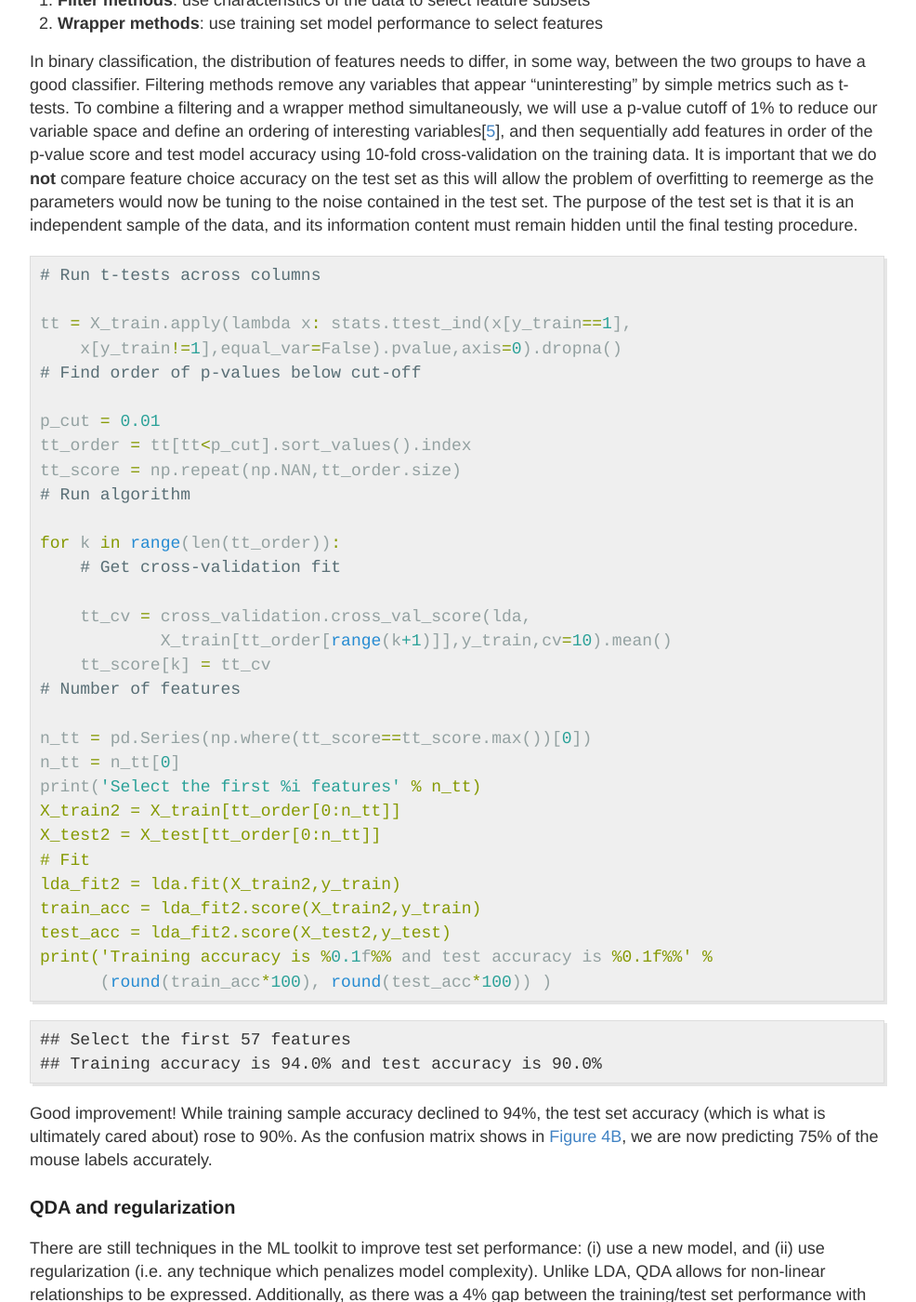
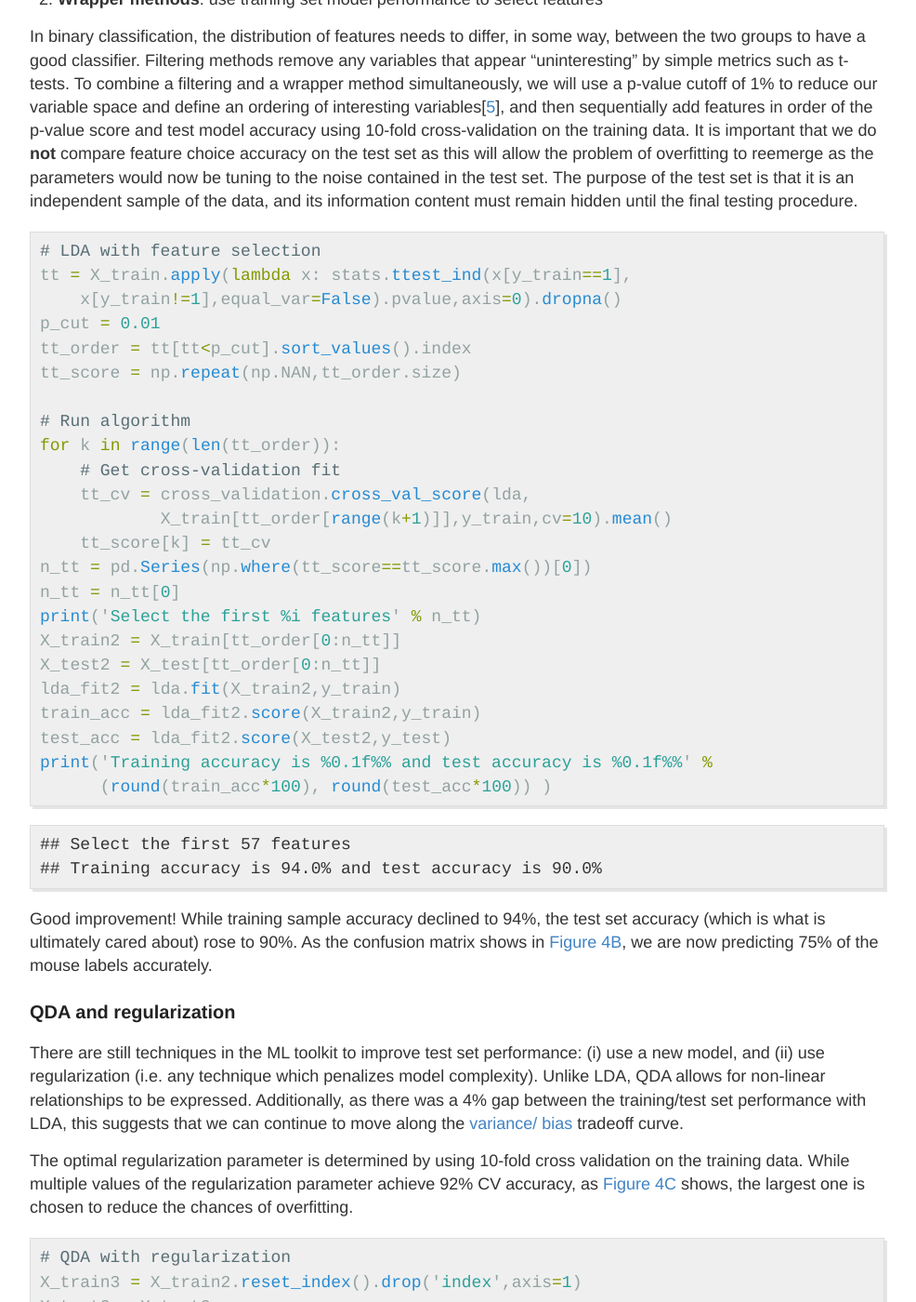
Before and after one commit to erikdrysdale/erikdrysdale.github.io, a Jekyll site: the page built from _posts/2017-01-03-mirna_classification.md, in a window 1280 px wide and 1400 px high, scrolled down 4631 px. Shown: the whole window at 93% size, without its empty margins (148-1134 px from the left). Built offline with Jekyll 4.4.1, drawn with Linux system fonts in a browser that asks for light colours; our own code applies the rules of GitHub Pages for plain Markdown files; formulas are drawn with MathJax 3; some of the changed text lies outside the part shown.

Commit message:
add new content

```diff
--- a/_posts/2017-01-03-mirna_classification.md
+++ b/_posts/2017-01-03-mirna_classification.md
@@ -20,7 +20,7 @@ In a recent Andrew Ng talk, [Applying Deep Learning](https://www.youtube.com/wat
 
 After reading [this ML project paper](http://cs229.stanford.edu/proj2013/RainesQuistGippetti-Machine_Learning_as_a_Tool_for_MicroRNA_Analysis.pdf), I downloaded the miRNA expression data for various tissues in humans and mice [here](http://www.microrna.org/microrna/getDownloads.do). The dataset contained 172 and 68 tissue samples for the two species, respectively, with 516 and 400 miRNA types for each. However, only 253 miRNAs were shared across the species so the dataset used in the modelling exercise was of this rank. The goal for the rest of this post is to use this dataset to develop a classification algorithm that will be able to successfully predict the species for a given sample. We begin by exploring the dataset, which has a numeric values for each miRNA type (miR-302a for example) in the columns, with a given row representing a sample from a specific tissue (liver for example).
 
-{% highlight r %}
+{% highlight python %}
 num_both
 {% endhighlight %}
 
@@ -57,9 +57,9 @@ In QDA, the covariance matrices are allowed to differ ($\Sigma_k$) between categ
 
 The `sklearn` module in Python is used throughout this post - the details of which can be found [here](http://scikit-learn.org/stable/). A naive LDA is used as a motivating example:
 
-{% highlight r %}
+{% highlight python %}
+# Vanilla LDA
 from sklearn.discriminant_analysis import LinearDiscriminantAnalysis
-# Vanilla LDA
 lda_fit = LinearDiscriminantAnalysis(solver='svd').fit(X_train,y_train)
 train_acc = lda_fit.score(X_train,y_train)
 test_acc = lda_fit.score(X_test,y_test)
@@ -80,27 +80,25 @@ The goals are now twofold: (i) improve the model accuracy beyond 75%, and (ii) i
 
 In binary classification, the distribution of features needs to differ, in some way, between the two groups to have a good classifier. Filtering methods remove any variables that appear "uninteresting" by simple metrics such as t-tests. To combine a filtering and a wrapper method simultaneously, we will use a p-value cutoff of 1% to reduce our variable space and define an ordering of interesting variables[[^5]], and then sequentially add features in order of the p-value score and test model accuracy using 10-fold cross-validation on the training data. It is important that we do **not** compare feature choice accuracy on the test set as this will allow the problem of overfitting to reemerge as the parameters would now be tuning to the noise contained in the test set.  The purpose of the test set is that it is an independent sample of the data, and its information content must remain hidden until the final testing procedure.
 
-{% highlight r %}
-# Run t-tests across columns
+{% highlight python %}
+# LDA with feature selection
 tt = X_train.apply(lambda x: stats.ttest_ind(x[y_train==1],
     x[y_train!=1],equal_var=False).pvalue,axis=0).dropna()
-# Find order of p-values below cut-off
 p_cut = 0.01
 tt_order = tt[tt<p_cut].sort_values().index
 tt_score = np.repeat(np.NAN,tt_order.size)
+
 # Run algorithm
 for k in range(len(tt_order)):
     # Get cross-validation fit
     tt_cv = cross_validation.cross_val_score(lda,
             X_train[tt_order[range(k+1)]],y_train,cv=10).mean()
     tt_score[k] = tt_cv
-# Number of features
 n_tt = pd.Series(np.where(tt_score==tt_score.max())[0])
 n_tt = n_tt[0]
 print('Select the first %i features' % n_tt)
 X_train2 = X_train[tt_order[0:n_tt]]
 X_test2 = X_test[tt_order[0:n_tt]]
-# Fit
 lda_fit2 = lda.fit(X_train2,y_train)
 train_acc = lda_fit2.score(X_train2,y_train)
 test_acc = lda_fit2.score(X_test2,y_test)
@@ -121,33 +119,25 @@ There are still techniques in the ML toolkit to improve test set performance: (i
 
 The optimal regularization parameter is determined by using 10-fold cross validation on the training data. While multiple values of the regularization parameter achieve 92% CV accuracy, as [Figure 4C](#fig4) shows, the largest one is chosen to reduce the chances of overfitting.
 
-{% highlight r %}
-# Use the X_train2 to determine if an optimal shrinking parameter exists
+{% highlight python %}
+# QDA with regularization
 X_train3 = X_train2.reset_index().drop('index',axis=1)
 X_test3 = X_test2
-# Range of shrinkage values
 shrink_par = np.arange(0,0.01,0.0001)/100000
 shrink_acc = np.repeat(np.NaN,shrink_par.size*10).reshape([shrink_par.size,10])
-# Cross k-folds index
 from sklearn.cross_validation import KFold
 kf = KFold(n=X_train2.shape[0],n_folds=10)
 for row in range(len(shrink_par)):
-    # Get shrinkage param and model
     sp = shrink_par[row]
     qda_shrink = QuadraticDiscriminantAnalysis(reg_param=sp)
-    # Get cross-validation model accuracy
     col = 0
     for train_i, test_i in kf:
         # Get accuracy
         acc = qda_shrink.fit(X_train3.loc[train_i],
                        y_train[train_i]).score(X_train3.loc[test_i],y_train[test_i])
-        # Store
         shrink_acc[row,col] = acc
-        # Update
         col += 1
-# Get the average CV score
 av_cv = pd.DataFrame(shrink_acc).apply(lambda x: np.mean(x),axis=1)
-# Get the shrinkage parameter
 reg_par_qda = shrink_par[max(np.where(av_cv==max(av_cv))[0])]
 {% endhighlight %}
 
```
